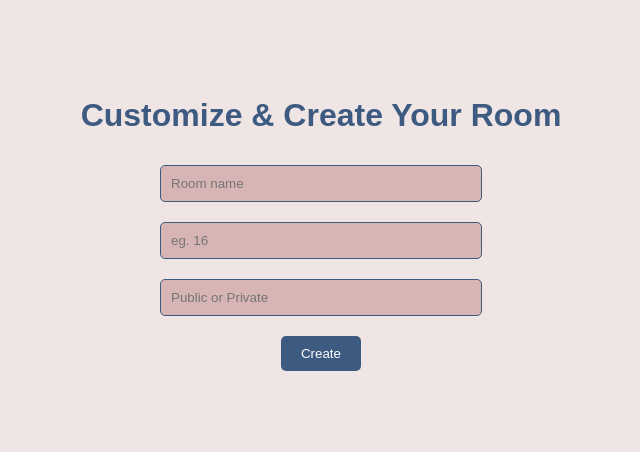
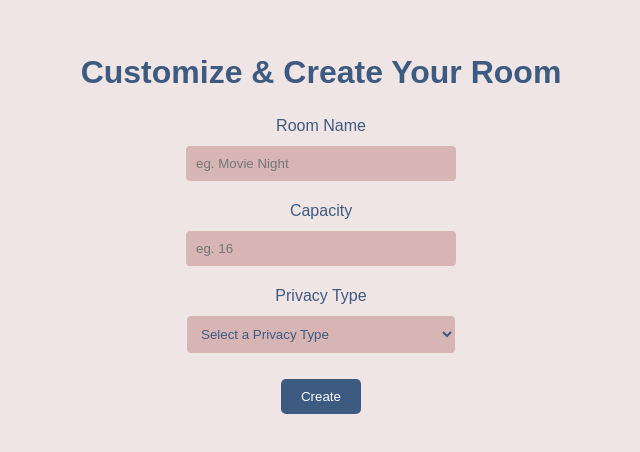
Before and after one commit to mertSezerO/WebRTC-App, a React (Create React App) app in the folder frontend/: page /create in a window 1280 px wide. Shown: the part 172-624 px from the top of the page, without its empty margins (319-959 px from the left). Built offline with nearby package versions, Linux system fonts and the light colour scheme.

Commit message:
Room creation re-structured.

```diff
--- a/frontend/src/App.css
+++ b/frontend/src/App.css
@@ -2,7 +2,7 @@
   --background-colour: #f0e5e5; /* Light rose */
   --main-colour: #3d5a80; /* Dark steel blue */
   --hover-colour: #d8b5b5;
-  /* --font-colour: #f7f0d1; */
+  --focus-colour: #f7f0d1;
 }
 
 
@@ -47,14 +47,46 @@ button:hover {
   height: 100vh;
 }
 
-.input-container input {
+.input {
+  display: flex;
+  flex-direction: column;
+  align-items: center;
+  justify-content: center;
+  margin: 5px;
+}
+
+.input input {
   background-color: var(--hover-colour);
   color: var(--main-colour);
   margin: 10px;
   padding: 10px;
-  border: 1px solid var(--main-colour);
+  border: 1px solid var(--background-colour);
   border-radius: 5px;
-  width: 300px;
+  width: 250px;
+}
+
+.input select {
+  background-color: var(--hover-colour);
+  color: var(--main-colour);
+  margin: 10px;
+  padding: 10px;
+  border: 1px solid var(--background-colour);
+  border-radius: 5px;
+  width: 270px;
+}
+
+.input label {
+  color: var(--main-colour);
+}
+
+.input input:focus {
+  background-color: var(--focus-colour);
+  border-color: var(--main-colour);
+}
+
+.input select:focus {
+  background-color: var(--focus-colour);
+  border-color: var(--main-colour);
 }
 
 .input-container button {
--- /dev/null
+++ b/frontend/src/components/inputs/input-panel.js
@@ -0,0 +1,14 @@
+export default function InputPanel({value, options, onChange, placeholder}) {
+    return (
+        <select
+            id="privacyType"
+            value={value}
+            onChange={onChange}
+        >
+        <option value="">{placeholder}</option>
+        {options.map((option, id) => (
+            <option value={option} key={id}>{option}</option>
+        ))}
+        </select>
+    )
+}
--- a/frontend/src/pages/create-room-page.js
+++ b/frontend/src/pages/create-room-page.js
@@ -1,5 +1,6 @@
-import Input from "../components/input"
+import Input from "../components/inputs/input"
 import RedirectButton from "../components/buttons/redirect-button"
+import InputPanel from "../components/inputs/input-panel";
 
 export default function CreateRoomPage() {
     let name;
@@ -37,9 +38,18 @@ export default function CreateRoomPage() {
     return (
         <div className="input-container">
             <h1>Customize & Create Your Room</h1>
-            <Input value={name} onChange={changeNameInput} placeholder={"Room name"}/>
-            <Input value={capacity} onChange={changeCapacityInput} placeholder={"eg. 16"}/>
-            <Input value={privacyType} onChange={changePrivacyInput} placeholder={"Public or Private"}/>
+            <div className="input">
+                <label htmlFor="name">Room Name</label>
+                <Input value={name} onChange={changeNameInput} placeholder={"eg. Movie Night"}/>
+            </div>
+            <div className="input">
+                <label htmlFor="privacyType">Capacity</label>
+                <Input value={capacity} onChange={changeCapacityInput} placeholder={"eg. 16"}/>
+            </div>
+            <div className="input">
+                <label htmlFor="privacyType">Privacy Type</label>
+                <InputPanel value={privacyType} options={["Public", "Private"]} onChange={changePrivacyInput} placeholder={"Select a Privacy Type"}/>
+            </div>
             <RedirectButton name={"Create"} redirectPath={"/rooms"} onClickModifier={createRoom}/>
         </div>
     )
```
Also changed, not shown: frontend/src/components/inputs/input.js (renamed from frontend/src/components/input.js).
